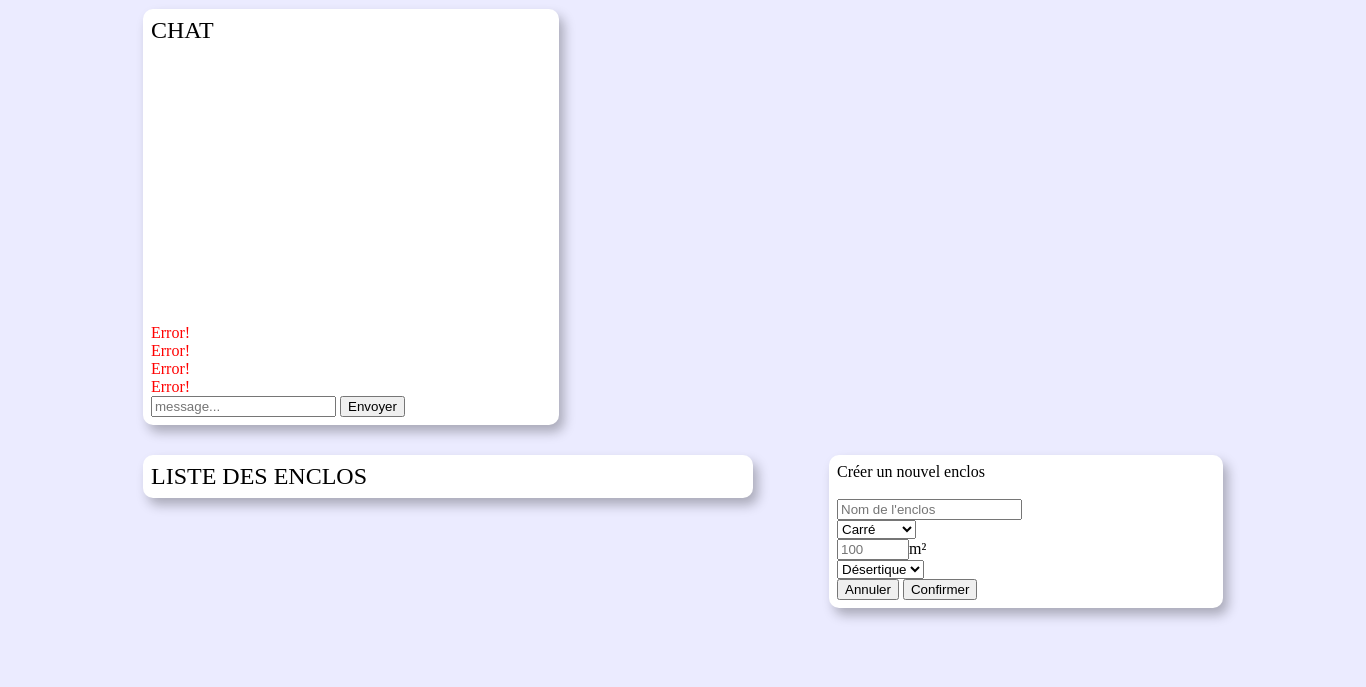
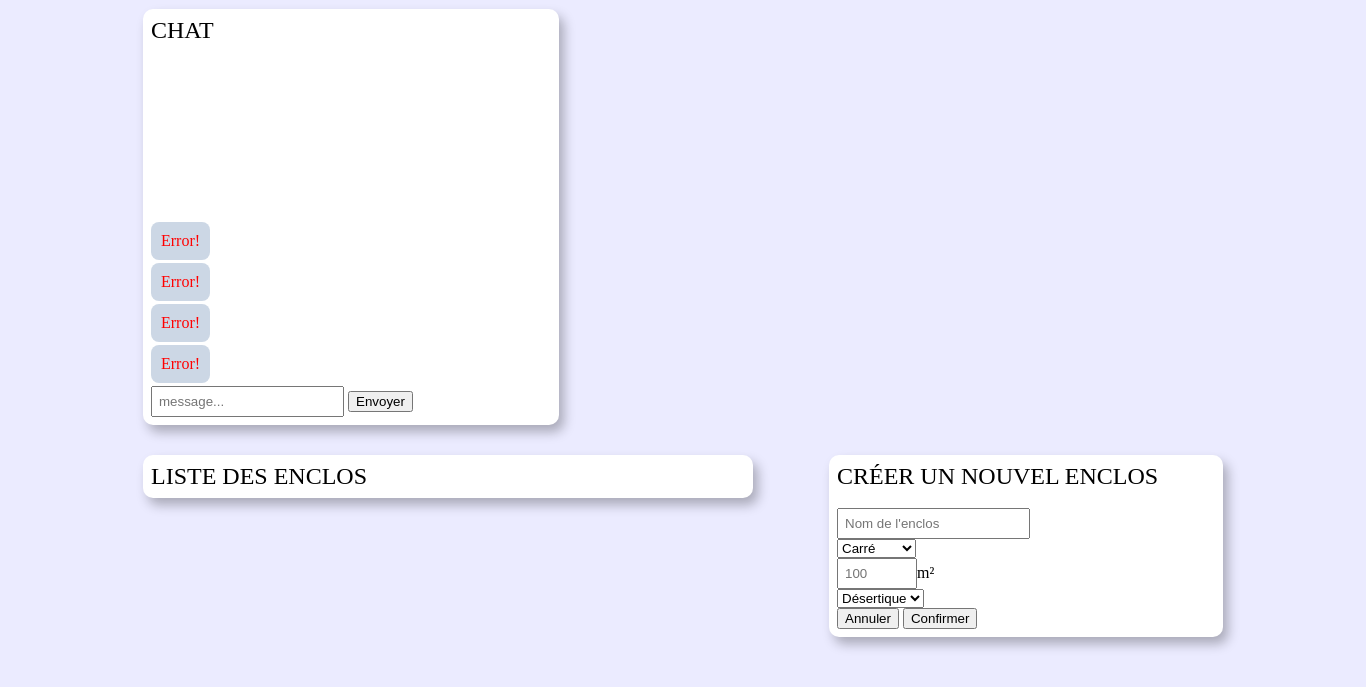
Before and after one commit to Xinginn/electron_app, an Electron app: page index.html in a window 1366 px wide. Both pictures are taken after a click on the button "Nouveau". Shown: the part 79-766 px from the top of the page. Drawn offline with nearby package versions, Linux system fonts and the light colour scheme; no server answers.

Commit message:
fiddle style

```diff
--- a/index.html
+++ b/index.html
@@ -77,7 +77,7 @@
 
       <!-- Create/Edit form -->
       <div id="enclosure-creation-container" class="hidden block" style="width: 35%;">
-        <div id="form-title" clas="title">Creer un nouvel enclos</div>
+        <div id="form-title" class="title">Creer un nouvel enclos</div>
         <form id="enclosure-form">
           <input type="hidden" id="id" name="id" value=-1><br>
           <input id="name" type="text" name="name" placeholder="Nom de l'enclos"><br>
--- a/styles.css
+++ b/styles.css
@@ -59,10 +59,15 @@ body {
 }
 
 .chat-message {
-
+  padding: 10px;
+  background-color: rgba(18, 67, 131, 0.212);
+  border-radius: 8px;
+  width: fit-content;
+  margin-bottom: 3px;
 }
 
 .chat-message.info {
+  background-color: none;
   font-style: italic;
   color: #3c586e;
 }
@@ -72,6 +77,9 @@ body {
   color: red;
 }
 
+input {
+  padding: 6px;
+}
 
 /* highchart */
 .highcharts-figure,
```
